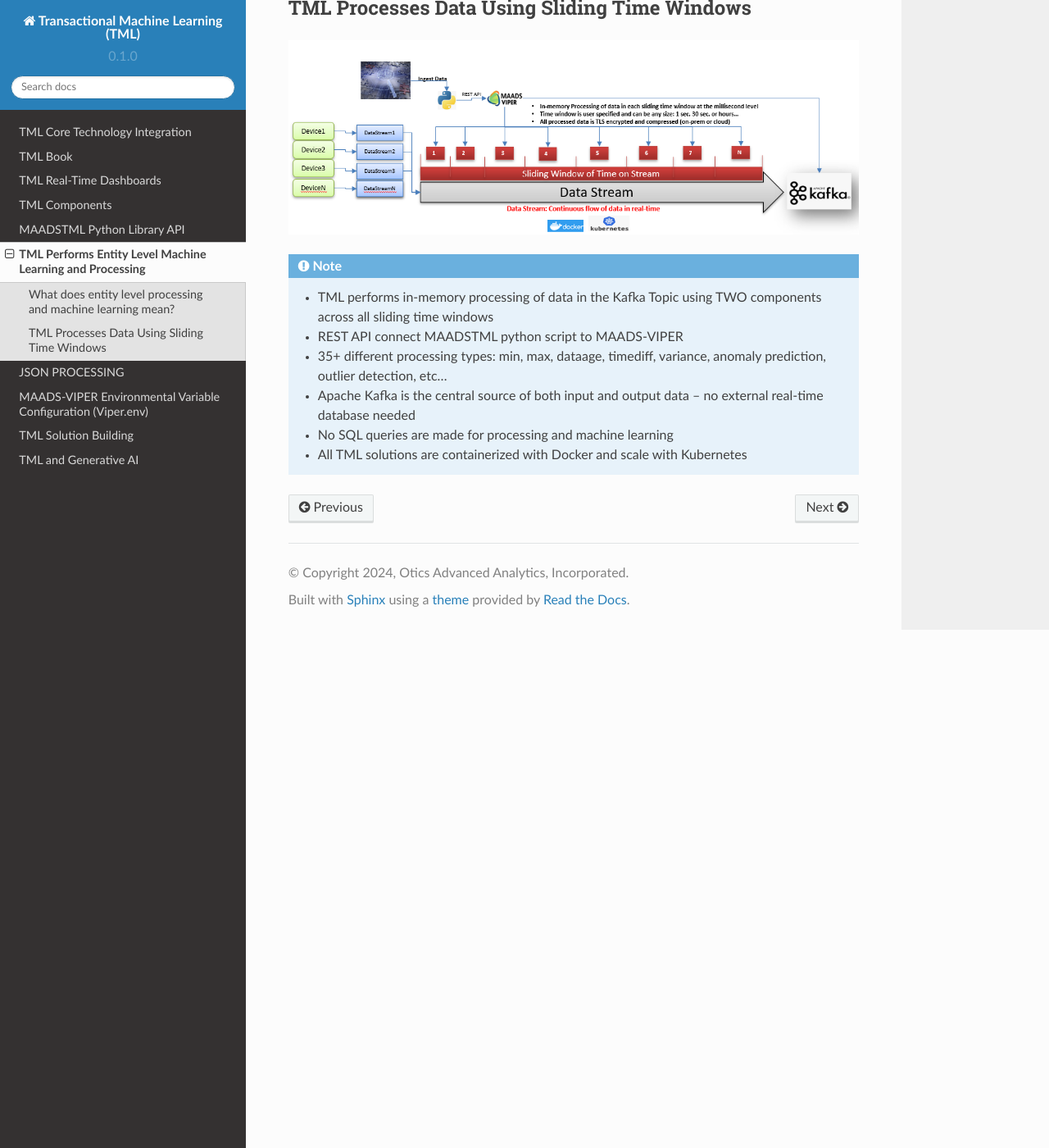
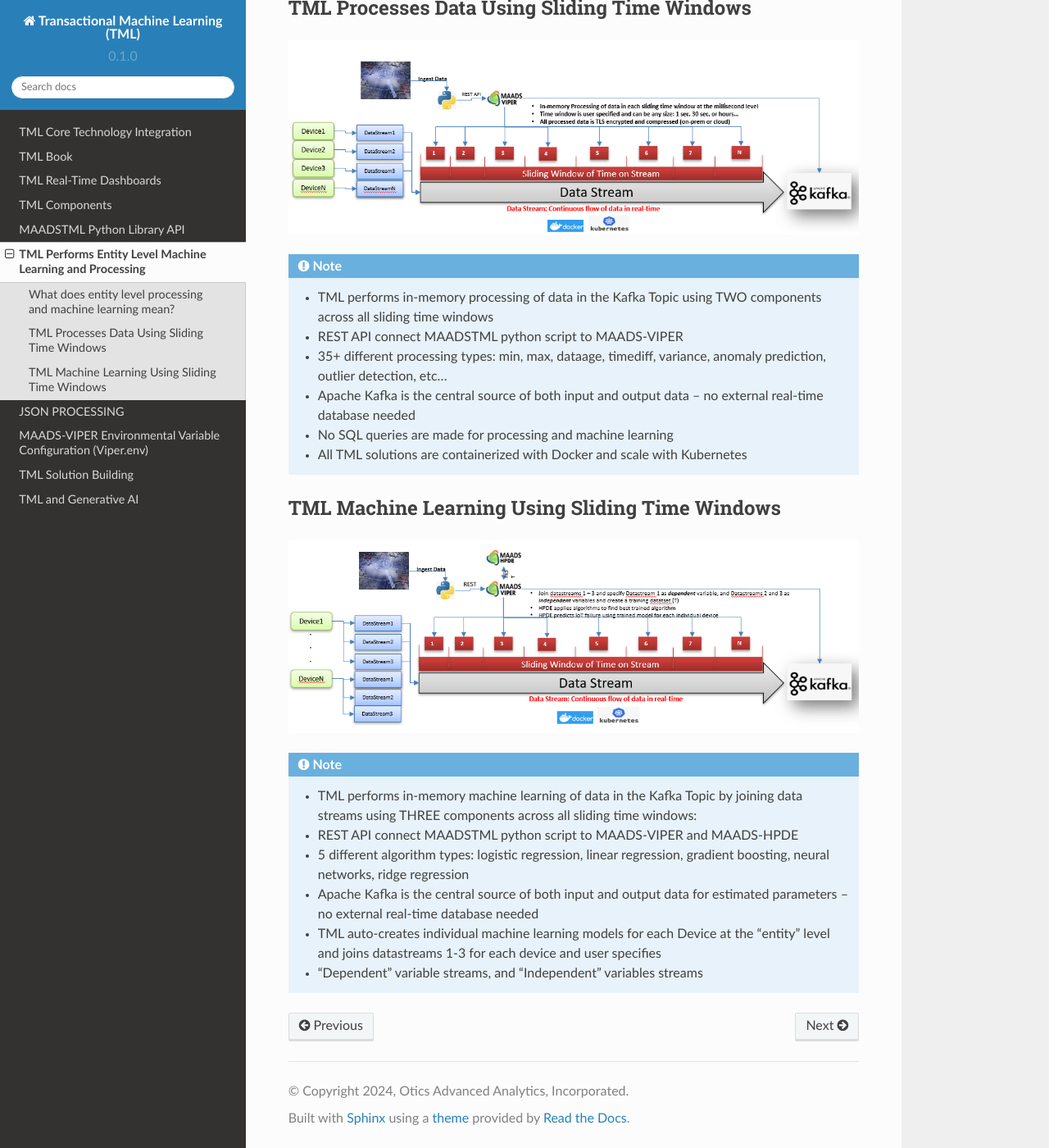
Before and after one commit to smaurice101/readthedocs, a Sphinx documentation site: the page built from docs/source/entity.rst, in a window 1280 px wide and 1400 px high, scrolled down 843 px. Shown: the whole window at 82% size. Built offline with Sphinx 7.4.7 and the Read the Docs theme 2.0.0, drawn with Linux system fonts in a browser that asks for light colours.

Commit message:
Update entity.rst

```diff
--- a/docs/source/entity.rst
+++ b/docs/source/entity.rst
@@ -30,3 +30,17 @@ TML Processes Data Using Sliding Time Windows
    * Apache Kafka is the central source of both input and output data – no external real-time database needed
    * No SQL queries are made for processing and machine learning
    * All TML solutions are containerized with Docker and scale with Kubernetes
+
+TML Machine Learning  Using Sliding Time Windows
+----------------------------------------
+
+.. figure:: tml2.png
+
+.. note::
+
+   * TML performs in-memory machine learning of data in the Kafka Topic by joining data streams using THREE components across all sliding time windows:
+   * REST API connect MAADSTML python script to MAADS-VIPER and MAADS-HPDE
+   * 5 different algorithm types: logistic regression, linear regression, gradient boosting, neural networks, ridge regression
+   * Apache Kafka is the central source of both input and output data for estimated parameters – no external real-time database needed
+   * TML auto-creates individual machine learning models for each Device at the “entity” level and joins datastreams 1-3 for each device and user specifies
+   * “Dependent” variable streams, and “Independent” variables streams
```
